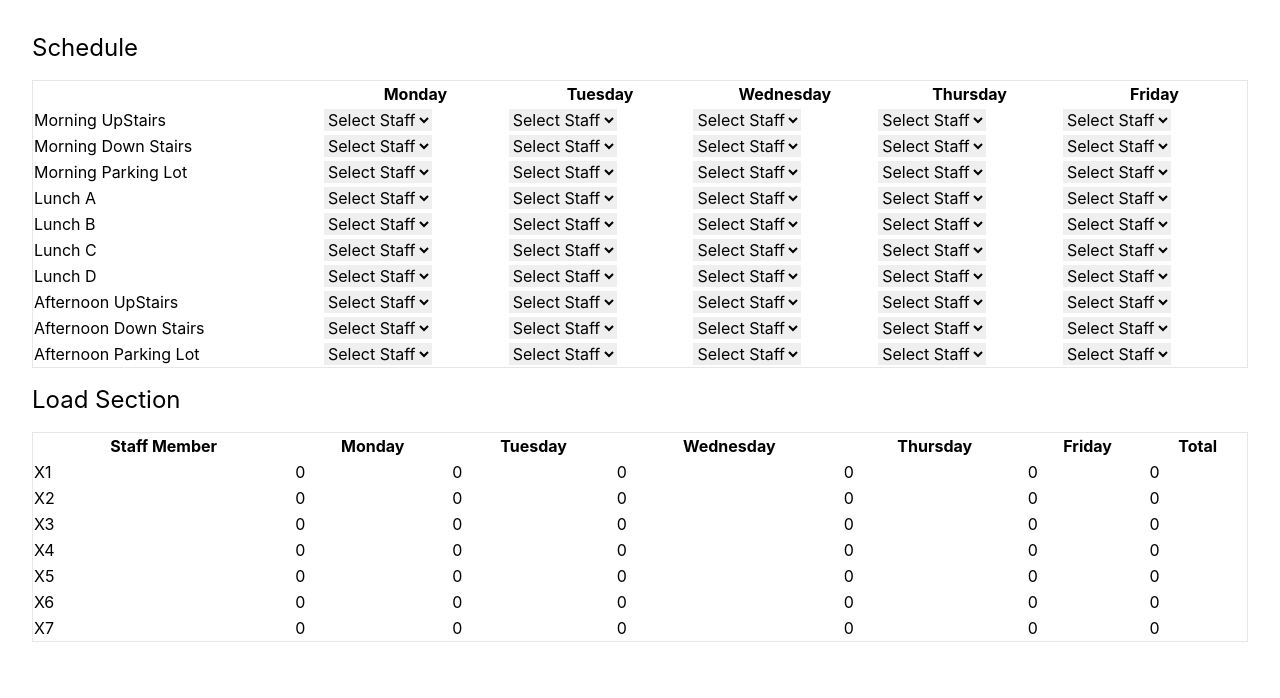
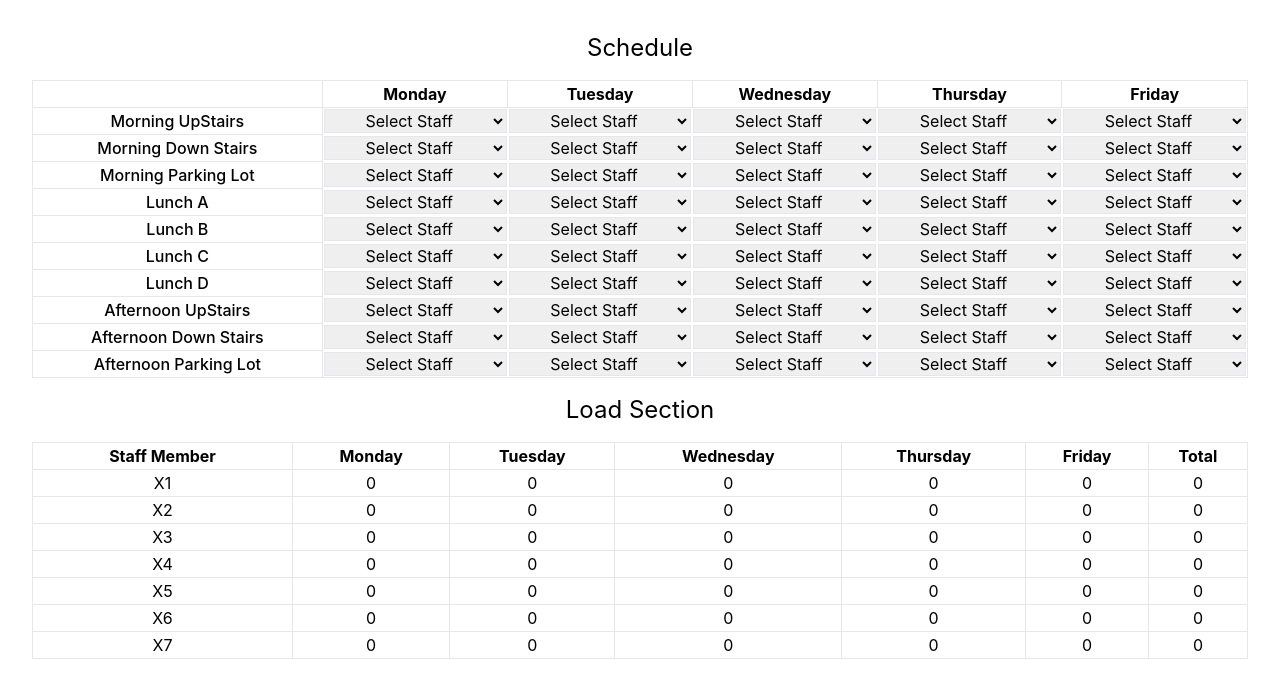
Before and after one commit to imfenil16/scheduling-app, a React (Create React App) app: page / in a window 1280 px wide. Shown: the top 698 px of the page. Built offline with nearby package versions, Linux system fonts and the light colour scheme.

Commit message:
Fix Style & Improvement

```diff
--- a/src/App.js
+++ b/src/App.js
@@ -94,16 +94,71 @@ function App() {
     return totalLoad;
   };
 
+  const randomizeEmptyShifts = () => {
+    const staffPool = [...staffMembers];
+
+    timeSlots.forEach((timeSlot) => {
+      if (!schedule[timeSlot]) {
+        // Shuffle the staffPool to randomize staff assignment
+        for (let i = staffPool.length - 1; i > 0; i--) {
+          const j = Math.floor(Math.random() * (i + 1));
+          [staffPool[i], staffPool[j]] = [staffPool[j], staffPool[i]];
+        }
+
+        const day = 'Monday'; // You can adjust the day for randomization
+        const staff = staffPool.pop();
+        handleStaffSelect(day, timeSlot, staff);
+      }
+    });
+  };
+
+  const calculateStaffNeeded = () => {
+    const neededStaff = {};
+
+    timeSlots.forEach((timeSlot) => {
+      const daySchedule = schedule[timeSlot] || {};
+
+      staffMembers.forEach((staff) => {
+        if (!daySchedule[staff]) {
+          if (!neededStaff[staff]) {
+            neededStaff[staff] = 1;
+          } else {
+            neededStaff[staff]++;
+          }
+        }
+      });
+    });
+
+    console.log('Staff needed for each time slot:');
+    console.log(neededStaff);
+  };
+
   return (
     <div className='container mx-auto p-8'>
-      <h1 className='text-2xl mb-4'>Schedule</h1>
+      <h1 className='text-2xl mb-4 text-center'>Schedule</h1>
+      {/* <div>
+        <button
+          onClick={randomizeEmptyShifts}
+          className='bg-blue-500 text-white px-4 py-2 mt-4 rounded'
+        >
+          Randomize Empty Shifts
+        </button>
+        <button
+          onClick={calculateStaffNeeded}
+          className='bg-green-500 text-white px-4 py-2 mt-4 rounded'
+        >
+          Calculate Staff Needed
+        </button>
+      </div> */}
       <table className='table-auto border border-collapse w-full'>
         <thead>
-          <tr>
+          <tr className='w-full text-center border'>
             <th></th>
             {['Monday', 'Tuesday', 'Wednesday', 'Thursday', 'Friday'].map(
               (day) => (
-                <th key={day}>{day}</th>
+                <th key={day} className='text-center border'>
+                  {day}
+                </th>
               )
             )}
           </tr>
@@ -111,7 +166,7 @@ function App() {
         <tbody>
           {timeSlots.map((timeSlot) => (
             <tr key={timeSlot}>
-              <td>{timeSlot}</td>
+              <td className='font-medium text-center border'>{timeSlot}</td>
               {['Monday', 'Tuesday', 'Wednesday', 'Thursday', 'Friday'].map(
                 (day) => (
                   <td key={day}>
@@ -130,14 +185,16 @@ function App() {
         </tbody>
       </table>
 
-      <h2 className='text-2xl my-4'>Load Section</h2>
+      <h2 className='text-2xl my-4 text-center'>Load Section</h2>
       <table className='table-auto border border-collapse w-full'>
         <thead>
-          <tr>
+          <tr className='text-center border'>
             <th>Staff Member</th>
             {['Monday', 'Tuesday', 'Wednesday', 'Thursday', 'Friday'].map(
               (day) => (
-                <th key={day}>{day}</th>
+                <th key={day} className='text-center border'>
+                  {day}
+                </th>
               )
             )}
             <th>Total</th>
@@ -146,13 +203,17 @@ function App() {
         <tbody>
           {staffMembers.map((staff) => (
             <tr key={staff}>
-              <td>{staff}</td>
+              <td className='text-center border'>{staff}</td>
               {['Monday', 'Tuesday', 'Wednesday', 'Thursday', 'Friday'].map(
                 (day) => (
-                  <td key={day}>{countStaffLoad(staff, day)}</td>
+                  <td key={day} className='text-center border'>
+                    {countStaffLoad(staff, day)}
+                  </td>
                 )
               )}
-              <td>{calculateTotalLoad(staff)}</td>
+              <td className='text-center border'>
+                {calculateTotalLoad(staff)}
+              </td>
             </tr>
           ))}
         </tbody>
--- a/src/components/staffselect.js
+++ b/src/components/staffselect.js
@@ -2,7 +2,11 @@ import React from 'react';
 
 function StaffSelect({ value, onChange, staffMembers }) {
   return (
-    <select value={value} onChange={onChange}>
+    <select
+      value={value}
+      onChange={onChange}
+      className='w-full text-center border'
+    >
       <option value=''>Select Staff</option>
       {staffMembers.map((staff) => (
         <option key={staff} value={staff}>
```
